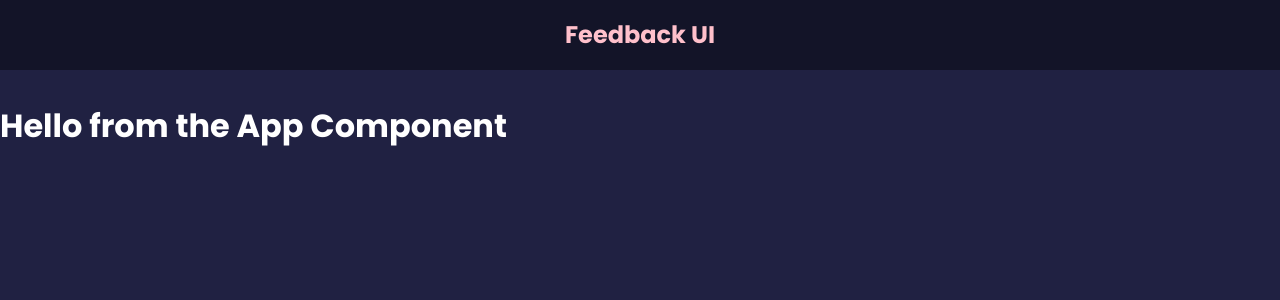
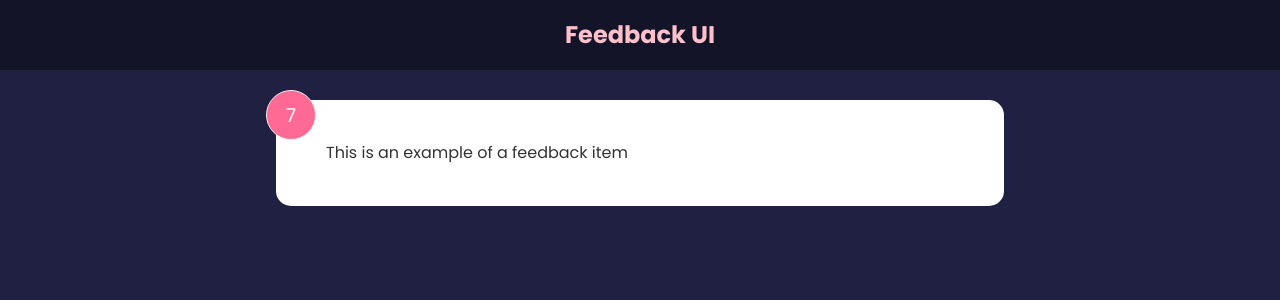
Before and after one commit to oreillyalan/react-feedback-app, a React (Create React App) app: page / in a window 1280 px wide. Shown: the top 300 px of the page. Built offline with nearby package versions, Linux system fonts and the light colour scheme.

Commit message:
Added Feeback Component w/ State & useState Hooks

```diff
--- a/src/App.js
+++ b/src/App.js
@@ -1,11 +1,15 @@
 import React from 'react'
 import Header from './components/Header'
+import FeedbackItem from './components/FeedbackItem'
 
 const App = () => {
     return (
         <>
             <Header />
-            <h1>Hello from the App Component</h1>
+            <div className="container">
+                <FeedbackItem />
+            </div>
+
         </>
     )
 }
--- /dev/null
+++ b/src/components/FeedbackItem.js
@@ -0,0 +1,16 @@
+import { useState } from "react"
+
+function FeedbackItem() {
+    const [rating, setRating] = useState(7)
+    const [text, setText] = useState('This is an example of a feedback item')
+
+
+    return (
+        <div className="card">
+            <div className="num-display">{rating}</div>
+            <div className="text-display">{text}</div>
+        </div>
+    )
+}
+
+export default FeedbackItem
```
